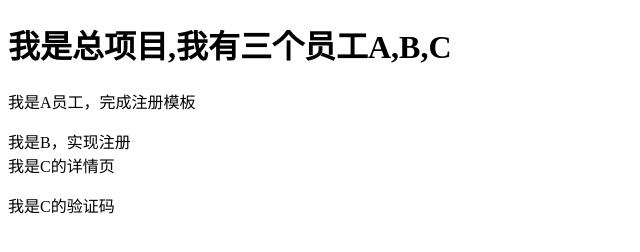
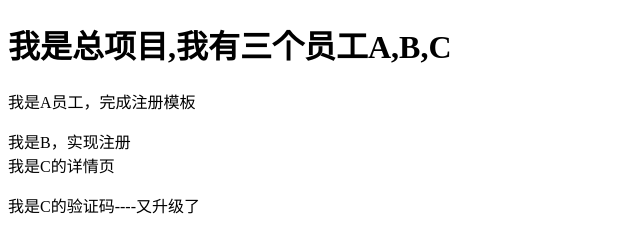
Before and after one commit to domijing/project1.github.io, a plain HTML site: page index.html in a window 1280 px wide. Shown: the full height of the page, 0-640 px from the left. Drawn offline with Linux system fonts and the light colour scheme.

Commit message:
我是C，验证码又升级了

```diff
--- a/index.html
+++ b/index.html
@@ -9,6 +9,6 @@
  <p>我是A员工，完成注册模板</p>
 <span>我是B，实现注册</span>
 <div>我是C的详情页</div>
-<p>我是C的验证码</p>
+<p>我是C的验证码----又升级了</p>
 </body>
 </html>
```
